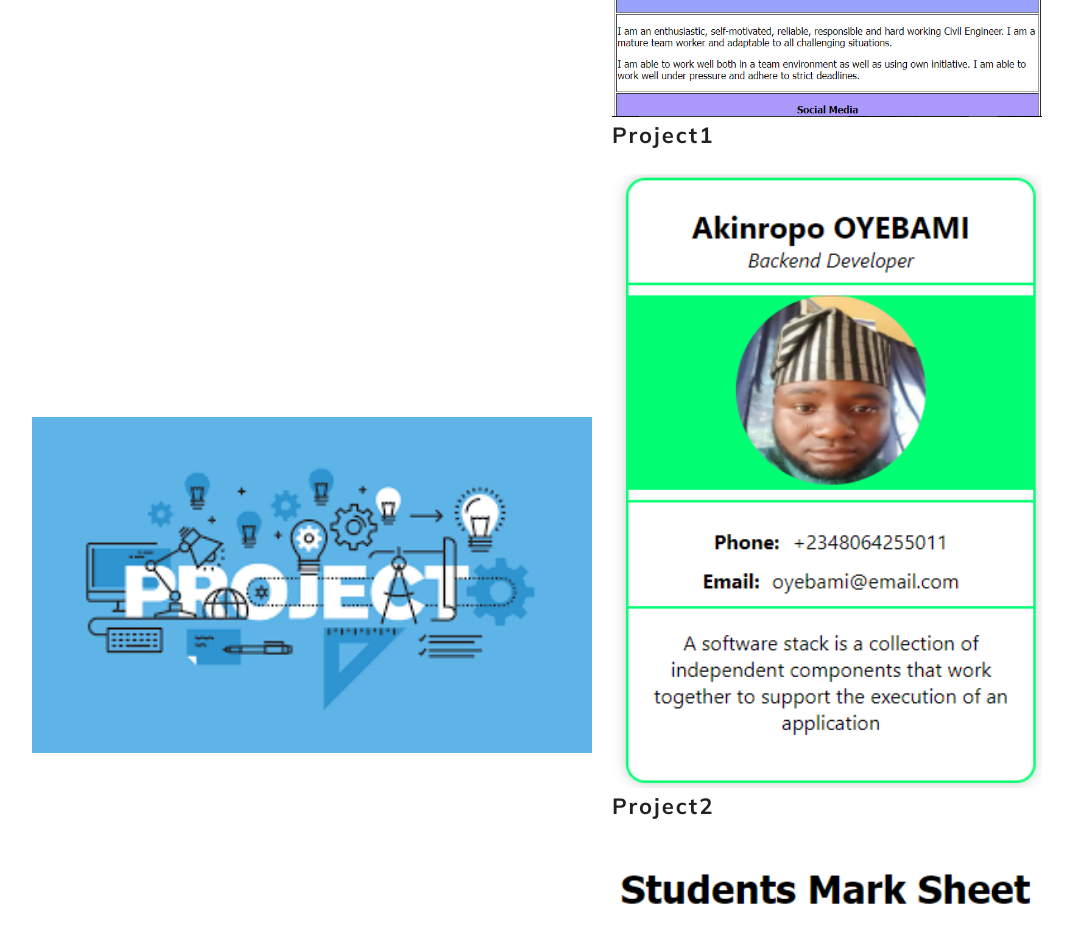
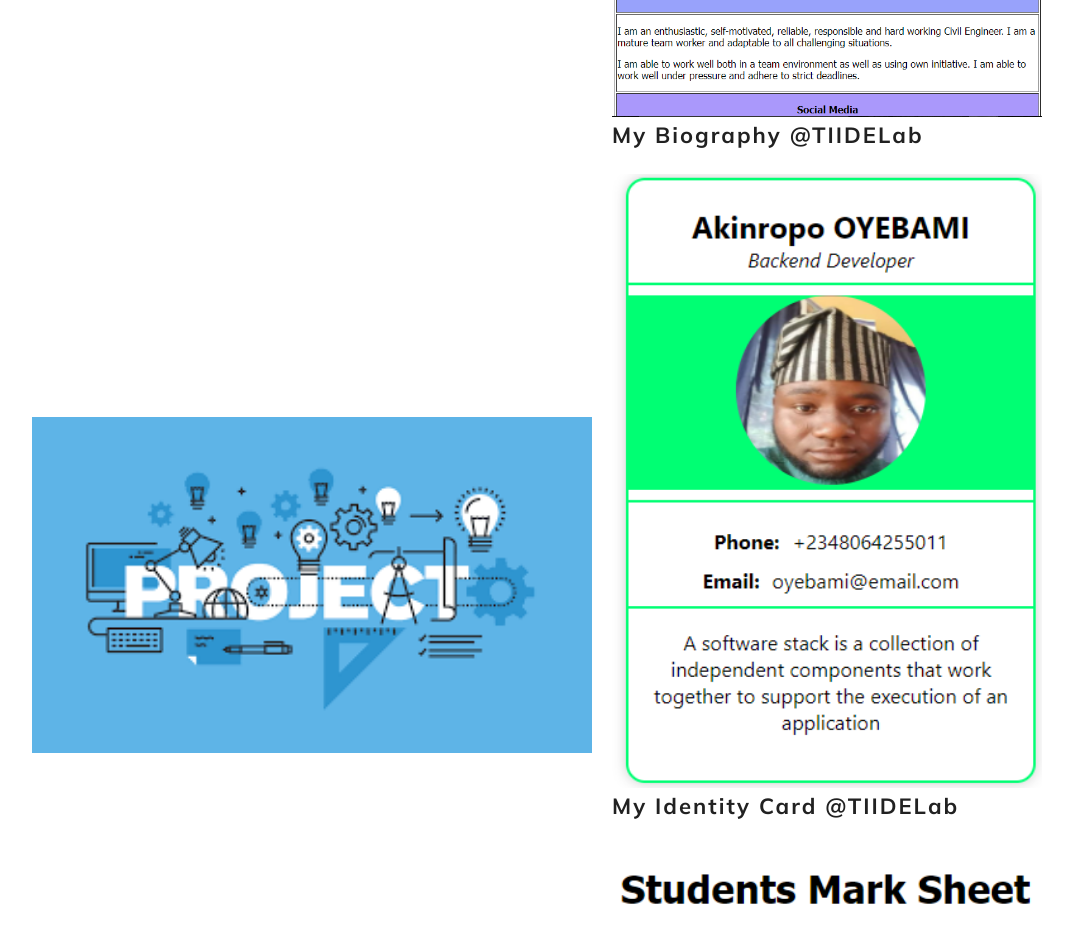
Before and after one commit to Akgolden/My-Portfolio, a plain HTML site: page index.html in a window 1280 px wide. Shown: the part 1620-2557 px from the top of the page, without its empty margins (43-1115 px from the left). Drawn offline with Linux system fonts and the light colour scheme.

Commit message:
My Portfolio

```diff
--- a/index.html
+++ b/index.html
@@ -65,19 +65,19 @@
             <img src="./Project 1.PNG">
         </a>
         <h5>
-            Project1
+            My Biography @TIIDELab
         </h5>
         <a href="#">
           <img src="./Project 2.PNG">
       </a>
       <h5>
-          Project2
+        My Identity Card @TIIDELab
       </h5>
       <a href="#">
         <img src="./Project 3.PNG">
     </a>
     <h5>
-        Project3
+      Students Mark Sheet and List of Items
     </h5>
         </div>
       </div>
```
